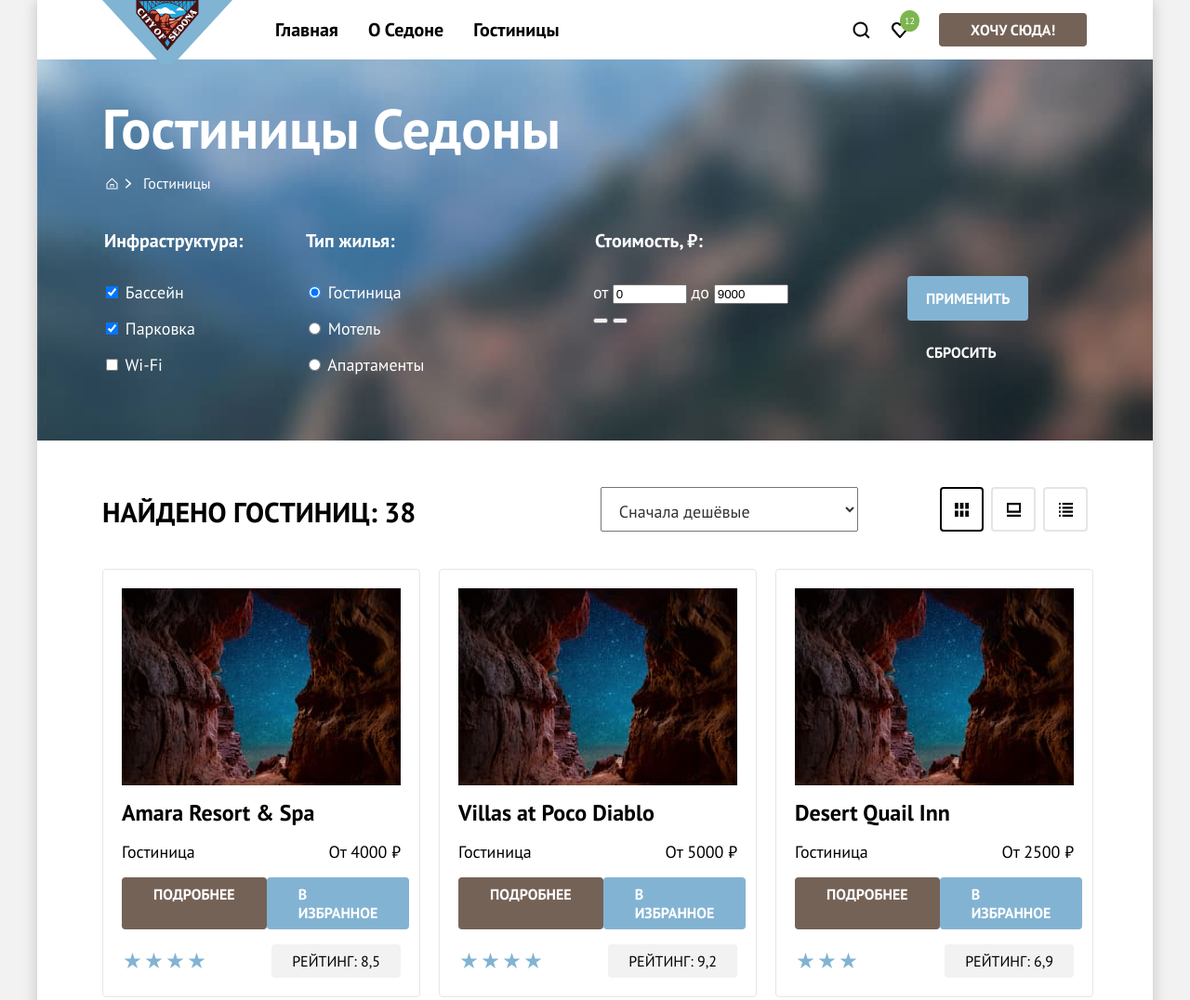
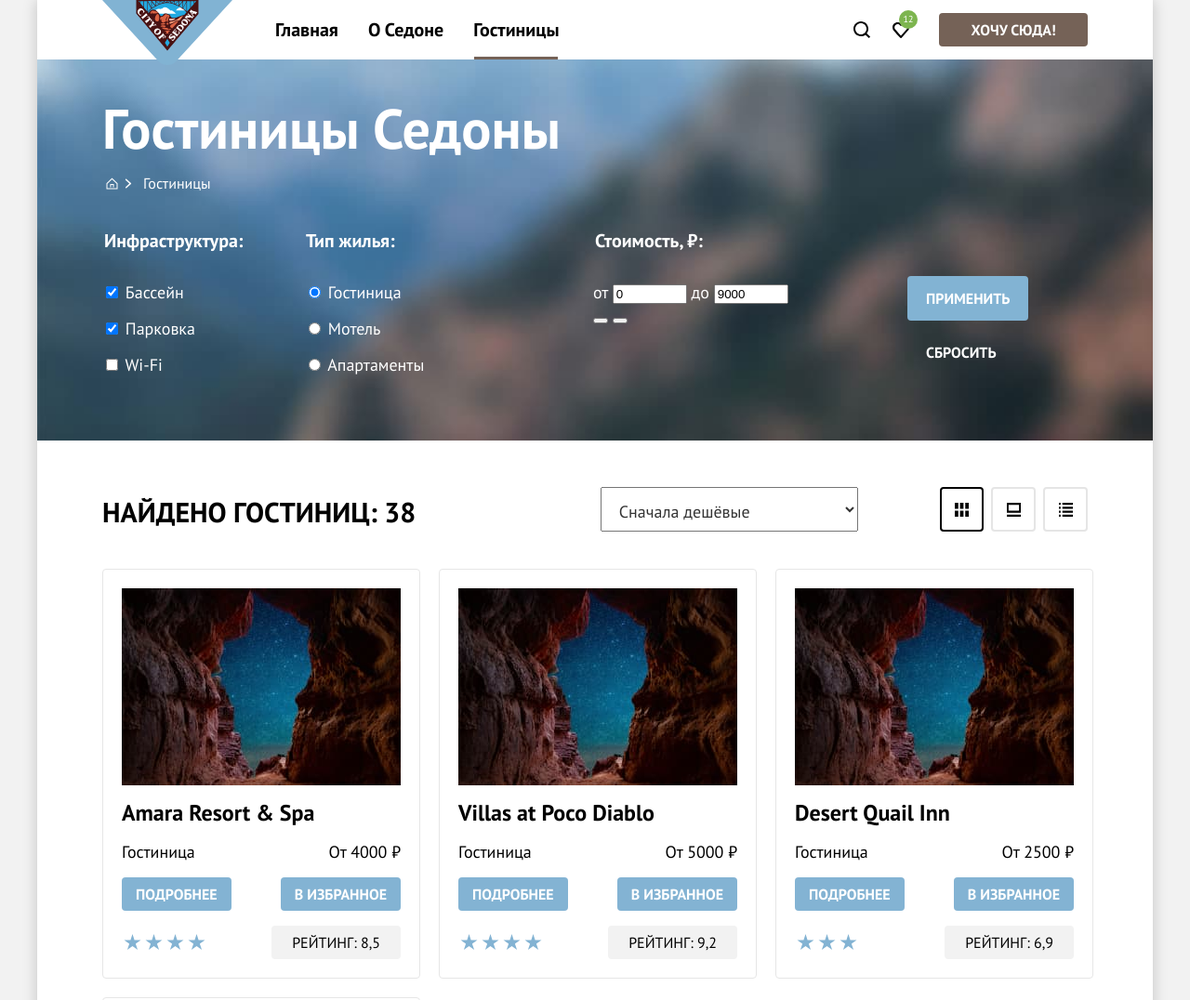
Before and after one commit to htmlacademy-htmlcss/2369733-sedona-38, a plain HTML site: page catalog.html in a window 1280 px wide. Shown: the top 1076 px of the page at 93% size. Drawn offline with Linux system fonts and the light colour scheme.

Commit message:
navigation final + hofer nav

```diff
--- a/catalog.html
+++ b/catalog.html
@@ -12,39 +12,40 @@
 
     <header class="page-header" data-test="header">
       <nav class="navigation">
-        <a class="logo" href="index.html" href="#">
+        <a class="logo">
           <img src="image/logo.svg" width="140" height="70" alt="Логотип Седона">
         </a>
         <ul class="navigation-list">
-          <li class="navigation-item active">
+          <li class="navigation-item">
             <a class="navigation-link" href="index.html">Главная</a>
           </li>
           <li class="navigation-item">
             <a class="navigation-link" href="#">О Седоне</a>
           </li>
           <li class="navigation-item">
-            <a class="navigation-link" >Гостиницы</a>
+            <a class="navigation-link navigation-active">Гостиницы</a>
           </li>
+
         </ul>
 
-        <ul class="navigation-user">
-          <li class="user-item navigation-item">
-            <a class="navigation-search navigation-link">
-              <span class="visually-hidden">
-                Поиск гостиницы в седоне.
-              </span>
-            </a>
-          </li>
-          <li class="user-item  navigation-item">
-            <a class="navigation-favorites navigation-link" href="#">
-              <span class="visually-hidden">Избранное.</span>
-              <span class="icon">12</span>
-            </a>
-          </li>
-          <li class="user-item-button">
-            <a class="button button-color" href="#">Хочу сюда!</a>
-          </li>
-        </ul>
+
+        <div class="additional-menu">
+          <a class="icon-button" href="#">
+            <span class="visually-hidden">Поиск</span>
+            <svg width="19" height="19" viewBox="0 0 19 19" aria-hidden="true">
+              <path d="M18.0511 16.6L14.3406 12.9C15.3434 11.6 16.0454 9.9 16.0454 8C16.0454 3.6 12.4352 0 8.02271 0C3.61022 0 0 3.7 0 8.1C0 12.5 3.61022 16.1 8.02271 16.1C9.82781 16.1 11.5326 15.5 12.9366 14.4L16.6471 18.1L18.0511 16.6ZM8.02271 14.1C4.71334 14.1 2.00568 11.4 2.00568 8.1C2.00568 4.8 4.71334 2.1 8.02271 2.1C11.3321 2.1 14.0397 4.8 14.0397 8.1C14.0397 11.4 11.3321 14.1 8.02271 14.1Z" />
+            </svg>
+          </a>
+          <a class="icon-button" href="#">
+            <span class="visually-hidden">Избранное</span>
+            <span class="icon-button-counter">12</span>
+            <svg width="19" height="17" viewBox="0 0 19 17" aria-hidden="true">
+              <path d="M8.92526 17C8.62441 17 8.32356 16.9 8.12299 16.6C2.70766 10.5 1.40397 9.1 1.10312 8.7C0.401135 7.8 0 6.6 0 5.4C0 2.4 2.40681 0 5.51561 0C6.8193 0 8.02271 0.5 9.02554 1.3C10.0284 0.5 11.3321 0 12.5355 0C15.544 0 18.0511 2.4 18.0511 5.4C18.0511 6.7 17.5497 7.9 16.7474 8.8L9.72753 16.7C9.52696 16.9 9.3264 17 8.92526 17ZM2.90823 7.5C3.20908 7.9 6.41816 11.5 9.02554 14.4L15.2431 7.4C15.7446 6.9 15.9451 6.2 15.9451 5.4C15.9451 3.6 14.4409 2.1 12.6358 2.1C11.6329 2.1 10.6301 2.6 9.9281 3.4C9.62725 3.7 9.3264 3.8 9.02554 3.8C8.72469 3.8 8.42384 3.6 8.22327 3.4C7.52129 2.6 6.51845 2.1 5.51561 2.1C3.7105 2.1 2.20624 3.6 2.20624 5.4C2.10596 6.3 2.5071 7 2.90823 7.5C2.80795 7.5 2.80795 7.5 2.90823 7.5Z" />
+            </svg>
+          </a>
+          <a href="#" class="button button-secondary additional-menu-button">Хочу сюда!</a>
+        </div>
+
 
       </nav>
 
--- a/styles/styles.css
+++ b/styles/styles.css
@@ -57,136 +57,137 @@
   width: 1200px;
 }
 
-.main-container{
+.main-container {
   flex-grow: 1;
 }
 
 /* button */
-.button{
+.button {
+  font-family: inherit;
+  font-size: 16px;
+  font-weight: 700;
+  text-align: center;
   color: #FFF;
-  background-color: #83B3D3;
-  font-family: inherit;
+  background-color: #83b3d3;
+  border: none;
   text-transform: uppercase;
-  font-weight: 700;
-  font-size: 16px;
+  text-decoration: none;
   line-height: 20px;
-  text-decoration: none;
-  border: none;
+  display: inline-block;
+  margin: 0;
+  padding: 8px 15px 8px;
   border-radius: 4px;
-  cursor: pointer;
-  padding: 8px 34px;
-  display: inline-block;
-box-sizing: border-box;
-
 }
 
-.button-color {
+.button-secondary {
   background-color: #756257;
 }
 
-.subscribe-button{
-font-size: 20px;
-line-height: 36px;
-}
-
-.favorites{
-background-color: #7DB54F;
-
-}
-
 /* page-header */
-.page-header{
-padding: 0 70px;
-}
-
-.navigation{
-  display: flex;
-  width: 1140px;
-
-}
-
-.logo{
+.logo {
   position: relative;
   z-index: 1;
   display: block;
   margin-bottom: -11px;
 }
 
-.navigation-list{
-  font-size: 20px;
-  font-weight: 700;
-  line-height: 24px;
-  list-style: none;
+.navigation {
+  padding: 0 70px;
+  display: grid;
+  grid-template-columns: max-content 1fr max-content;
+  gap: 30px;
+  min-height: 64px;
+}
+
+.navigation-list {
   display: flex;
+  list-style-type: none;
   flex-wrap: wrap;
   margin: 0;
-  margin-left: 30px;
-  margin-right: auto;
   padding: 0;
-width: 400px;
+  font-size: 20px;
+  line-height: 24px;
+  font-weight: 700;
 }
 
-.navigation-item {
-  display: flex;
-}
-
-.navigation-user{
-  list-style: none;
-  display: flex;
-  flex-wrap: wrap;
-  width: 340px;
-  position: relative;
-  margin: 0;
-  padding: 0;
-
-}
-
-.navigation-link{
+.navigation-link {
   text-decoration: none;
   color: #000;
   display: block;
   padding: 20px 16px;
-
 }
 
-.navigation-search{
-  background-image: url(../image/decor/search.svg);
-  background-repeat: no-repeat;
-background-position: center;
+.navigation-link[href]:hover {
+  color: #333333d8;
 }
 
-.navigation-favorites{
-  background-image: url(../image/decor/favorites.svg);
-  background-repeat: no-repeat;
-  background-position: center;
-  position: relative;
-  margin-left: 10px;
+.navigation-link[href]:active {
+  color: #333;
+  opacity: 0.3;
 }
 
-
-.navigation-favorites .icon{
-  font-size: 10px;
-text-decoration: none;
-background-color: #7DB54F;
-color: #fff;
-position: absolute;
-border-radius: 50%;
-box-sizing: border-box;
-top: 11px;
-padding: 5px;
+.navigation-active {
+  position: relative;
 }
 
-.user-item{
-  cursor: pointer;
+.navigation-active::after {
+  content: "";
+  position: absolute;
+  right: 17px;
+  left: 17px;
+  bottom: 0;
+  height: 3px;
+  background-color: #756257;
 }
 
-.user-item-button{
-padding: 14px 0;
-padding-left: 26px;
+.additional-menu {
+  display: flex;
+  align-items: center;
+  flex-wrap: wrap;
+  justify-content: flex-end;
+  max-width: 322px;
+}
+
+.additional-menu-button {
+  min-width: 130px;
+  margin-left: 20px;
+}
+
+.icon-button {
+  position: relative;
+  display: grid;
+  place-content: center;
+  width: 42px;
+  height: 42px;
+  fill: #000;
+  background-repeat: no-repeat;
+  background-position: 50% 50%;
+}
+
+.icon-button:hover {
+  fill: #756257;
+}
+
+.icon-button:active {
+  fill: rgba(95, 77, 67, 0.3);
+}
+
+.icon-button-counter {
+  position: absolute;
+  top: 0;
+  right: 3px;
+  min-width: 20px;
+  min-height: 20px;
+  color: #fff;
+  background-color: #7DB54F;
+  border-radius: 50%;
+  line-height: 20px;
+  font-size: 10px;
+  text-align: center;
 }
 
 /* hero */
-.hero{
+.hero {
   background-image: url(../image/background/hero-1.jpg);
   background-color: #000000;
   background-size: cover, contain;
@@ -201,7 +202,7 @@
   margin-bottom: 69px;
 }
 
-.hero::after{
+.hero::after {
   content: '';
   width: 1200px;
   height: 200px;
@@ -211,69 +212,70 @@
   bottom: -143px;
 }
 
-.hero img{
+.hero img {
   display: block;
   margin: 0 auto;
 }
 
 /* advantages */
 
-.advantages-items{
+.advantages-items {
   margin-bottom: 64px;
 }
-.advantages-items:last-child{
+
+.advantages-items:last-child {
   margin-bottom: 0;
 }
 
-.advantages{
+.advantages {
   text-align: center;
 }
 
 
 
-.sedona-benefits{
+.sedona-benefits {
   margin: 0;
   padding: 0;
   display: grid;
   grid-template-columns: 1fr 1fr 1fr;
-  grid-template-rows: 385px ;
+  grid-template-rows: 385px;
 }
 
-.advantages-item{
+.advantages-item {
   padding: 80px 85px;
 }
 
 
-.advantages-item:nth-child(3){
-  background-color:  rgba(131, 179, 211, 0.20);
+.advantages-item:nth-child(3) {
+  background-color: rgba(131, 179, 211, 0.20);
 }
 
 .advantages-item:nth-child(2),
-.advantages-item:nth-child(4){
-  background-color:  rgba(131, 179, 211, 0.12);
+.advantages-item:nth-child(4) {
+  background-color: rgba(131, 179, 211, 0.12);
 }
 
-.primacy-active{
+.primacy-active {
   grid-column: 1 / 4;
   display: flex;
 }
 
 
 
-.advantages-list{
+.advantages-list {
   list-style: none;
   margin: 0;
   padding: 0;
   flex-wrap: wrap;
 }
 
-.title-advantages{
+.title-advantages {
   padding-top: 10px;
 }
 
 
 
-.hero-title{
+.hero-title {
   font-size: 30px;
   font-weight: 700;
   line-height: 36px;
@@ -281,22 +283,22 @@
   text-transform: uppercase;
 
   margin: 0;
-margin-bottom:  25px;
+  margin-bottom: 25px;
 
 }
 
-.hero-text{
+.hero-text {
   font-size: 22px;
   line-height: 26px;
   margin-top: 0;
   margin-bottom: 90px;
 }
 
-.hero-text-primacy{
+.hero-text-primacy {
   margin-bottom: 60px;
 }
 
-.advantages-title{
+.advantages-title {
   font-size: 24px;
   font-weight: 700;
   line-height: 28px;
@@ -304,7 +306,7 @@
   margin-bottom: 60px;
 }
 
-.advantages-text{
+.advantages-text {
   font-size: 18px;
   line-height: 21px;
   text-align: center;
@@ -312,24 +314,24 @@
 
 }
 
-.primacy-title{
+.primacy-title {
   color: #fff;
 }
 
-.housing{
+.housing {
   background-image: url(../image/decor/Icon=home.svg);
-background-color:  rgba(131, 179, 211, 0.20);
+  background-color: rgba(131, 179, 211, 0.20);
   background-repeat: no-repeat;
   background-position: left 163px top 82px;
 }
 
-.food{
+.food {
   background-image: url(../image/decor/Icon=food.svg);
   background-repeat: no-repeat;
   background-position: left 163px top 82px;
 }
 
-.souvenirs{
+.souvenirs {
   background-image: url(../image/decor/Icon=souvenir.svg);
   background-color: rgba(131, 179, 211, 0.12);
   background-repeat: no-repeat;
@@ -337,27 +339,29 @@
 }
 
 
-.wrrapper-reverse{
+.wrrapper-reverse {
   flex-direction: row-reverse;
 }
 
-.primacy-active{
+.primacy-active {
   color: #fff;
   background-color: #82B3D3;
 
 }
+
 .sedona-benefits,
-.primacy-list{
+.primacy-list {
   list-style: none;
 }
 
 /* search */
-.search{
+.search {
   text-align: center;
   padding: 96px 304px 96px;
 
 }
-.search-title{
+
+.search-title {
   color: #000;
   font-size: 30px;
   font-weight: 700;
@@ -366,7 +370,7 @@
   margin: 0;
 }
 
-.search-text{
+.search-text {
   font-size: 22px;
   line-height: 26px;
   margin-bottom: 52px;
@@ -374,13 +378,13 @@
 
 }
 
-.search-button{
+.search-button {
   font-size: 20px;
   line-height: 36px;
   padding: 8px 50px;
 }
 
-.prim-title{
+.prim-title {
   font-size: 24px;
   font-weight: 700;
   line-height: 28px;
@@ -390,7 +394,7 @@
   margin-bottom: 28px;
 }
 
-.prim-text{
+.prim-text {
   font-size: 18px;
   line-height: 21px;
   text-align: center;
@@ -398,12 +402,12 @@
 }
 
 /* subscribe */
-.subscribe{
+.subscribe {
   text-align: center;
   padding: 96px 258px 104px;
 }
 
-.subscribe-bg{
+.subscribe-bg {
   background: no-repeat url(../image/background/subscribe.jpg);
   background-color: #82B3D3;
   color: #FFF;
@@ -411,7 +415,7 @@
   text-align: center;
 }
 
-.subscribe-title{
+.subscribe-title {
   font-size: 30px;
   font-weight: 700;
   line-height: 36px;
@@ -420,14 +424,14 @@
   margin-bottom: 22px;
 }
 
-.subscribe-text{
+.subscribe-text {
   font-size: 22px;
   line-height: 26px;
   margin: 0;
   margin-bottom: 54px;
 }
 
-.field-input{
+.field-input {
   font-family: inherit;
   font-size: 18px;
   background-color: #f2f2f2;
@@ -438,11 +442,11 @@
 
 }
 
-.field-input::placeholder{
+.field-input::placeholder {
   padding-left: 20px;
 }
 
-.subscribe-button{
+.subscribe-button {
   margin-left: -5px;
   border-radius: 0%;
   padding: 8px 20px;
@@ -450,14 +454,14 @@
 }
 
 /* footer  */
-.main-footer{
+.main-footer {
   display: flex;
   padding: 45px 68px;
   justify-content: space-between;
   width: 1060px;
 }
 
-.footer-social-list{
+.footer-social-list {
   display: flex;
   list-style: none;
   margin: 0;
@@ -476,11 +480,11 @@
 
 }
 
-.footer-phone{
+.footer-phone {
   width: 335px;
 }
 
-.social-link{
+.social-link {
   padding: 20px 24px;
 
   display: block;
@@ -488,7 +492,7 @@
   cursor: pointer;
 }
 
-.social-icon{
+.social-icon {
   width: 22px;
   height: 17px;
   position: absolute;
@@ -502,11 +506,11 @@
 /* catalog */
 /* filter */
 
-.breadcrumbs{
+.breadcrumbs {
   font-size: 16px;
 }
 
-.filter{
+.filter {
   background: no-repeat url(../image/background/filter.jpg);
   background-color: #82B3D3;
   color: #fff;
@@ -516,7 +520,7 @@
 
 
 
-.breadcrumbs{
+.breadcrumbs {
   list-style: none;
   display: flex;
   margin: 0;
@@ -524,7 +528,7 @@
   margin-bottom: 40px;
 }
 
-.breadcrumbs-item:nth-child(1){
+.breadcrumbs-item:nth-child(1) {
   background-image: url(../image/decor/Vector-home.svg);
   background-repeat: no-repeat;
   width: 12px;
@@ -533,38 +537,40 @@
   background-position: center;
 }
 
-.crumb{
+.crumb {
   padding-left: 24px;
   background-image: url(../image/decor/crumb.svg);
   background-repeat: no-repeat;
   background-position: center left 4px;
 }
 
-.filter-form{
+.filter-form {
   display: grid;
   grid-template-columns: 200px 200px 1fr 224px;
   gap: 17px;
 }
 
-.wrrap-card{
+.wrrap-card {
   padding: 40px 70px 60px;
 }
 
 .filter-list,
-.catalog-filter-list{
+.catalog-filter-list {
   list-style: none;
 }
-.product-card-image{
+
+.product-card-image {
   display: block;
   width: 300px;
   height: 212px;
 }
-.filter-list{
+
+.filter-list {
   padding: 0;
   margin: 0;
 }
 
-.filter-title{
+.filter-title {
   font-size: 60px;
   line-height: 78px;
   margin: 0;
@@ -572,21 +578,21 @@
   margin-bottom: 10px;
 }
 
-.catalog-filter-group{
+.catalog-filter-group {
   margin: 0;
   padding: 0;
 
   border: none;
 }
 
-.filter-fieldset-coin{
+.filter-fieldset-coin {
   margin-left: 94px;
 }
 
 
 
 
-.catalog-filter-title{
+.catalog-filter-title {
   font-size: 20px;
   font-weight: 700;
   line-height: 24px;
@@ -594,25 +600,25 @@
   margin-bottom: 32px;
 }
 
-.control-input{
+.control-input {
   font-size: 18px;
   line-height: 24px;
   font-weight: 700;
-color:#000;
+  color: #000;
   font-family: inherit;
 
 
 }
 
-.filter-item{
+.filter-item {
   margin-bottom: 16px;
 }
 
-.filter-item:last-child{
+.filter-item:last-child {
   margin-bottom: 0;
 }
 
-.filter-buttons{
+.filter-buttons {
   margin-left: 30px;
   padding-top: 50px;
 }
@@ -636,20 +642,21 @@
   padding: 8px 20px;
 
 }
-.wrrap-button{
+
+.wrrap-button {
   display: flex;
   justify-content: space-between;
 }
 
 /* catalog */
-.wrrap{
+.wrrap {
   width: 1060px;
   display: flex;
   margin: 50px 70px 0;
 
 }
 
-.catalog-title{
+.catalog-title {
   font-size: 30px;
   font-weight: 700;
   line-height: 36px;
@@ -659,7 +666,7 @@
   width: 350px;
 }
 
-.select-control{
+.select-control {
   font-family: inherit;
   font-size: 18px;
   width: 280px;
@@ -673,21 +680,21 @@
 
 
 
-.sorting-button{
+.sorting-button {
   display: block;
   padding: 14px 12px;
   cursor: pointer;
   margin-left: 8px;
   border-radius: 4px;
-border: 2px solid  #E5E5E5;
+  border: 2px solid #E5E5E5;
   background-color: #FFF;
 }
 
-.sorting-active{
-  border: 2px solid  #000;
+.sorting-active {
+  border: 2px solid #000;
 }
 
-.sorting-table{
+.sorting-table {
   width: 48px;
   height: 48px;
   background-image: url(../image/decor/sorting.svg);
@@ -696,7 +703,7 @@
   background-position: center;
 }
 
-.sorting-screen{
+.sorting-screen {
   width: 48px;
   height: 48px;
   background-image: url(../image/decor/sorting-1.svg);
@@ -705,7 +712,7 @@
   background-position: center;
 }
 
-.sorting-list{
+.sorting-list {
   width: 48px;
   height: 48px;
   background-image: url(../image/decor/sorting-2.svg);
@@ -716,7 +723,7 @@
 
 
 /* product-card */
-.product-list{
+.product-list {
   display: grid;
   grid-template-columns: 1fr 1fr 1fr;
   gap: 20px;
@@ -726,7 +733,7 @@
 
 }
 
-.product-card{
+.product-card {
   width: 300px;
   display: flex;
   flex-direction: column;
@@ -735,30 +742,31 @@
   border: 1px solid #E6E6E6;
 }
 
-.product-card-title{
+.product-card-title {
   font-size: 24px;
   line-height: 28px;
   margin: 16px 0;
 }
-.product-card-price{
+
+.product-card-price {
   display: flex;
   justify-content: space-between;
   margin: 0;
   margin-bottom: 16px;
 }
 
-.product-card-link{
+.product-card-link {
   color: #000000;
   text-decoration: none;
 }
 
-.card-rate{
+.card-rate {
 
   font-size: 16px;
   line-height: 20px;
   text-transform: uppercase;
   padding: 8px 22px;
-  background-color:  rgba(242, 242, 242, 1);
+  background-color: rgba(242, 242, 242, 1);
   border-radius: 4px;
   margin-bottom: 0;
 }
@@ -799,7 +807,7 @@
 /* pagination */
 
 
-.pagination{
+.pagination {
   display: flex;
   list-style: none;
   margin: 0;
@@ -811,22 +819,23 @@
   margin-bottom: 70px;
 }
 
-.pagination-item{
+.pagination-item {
   margin-right: 15px;
   margin-top: 20px;
   background-color: #83B3D3;
   border-radius: 4px;
 }
+
 .pagination-link {
   text-decoration: none;
   padding: 12px 22px;
   display: block;
-  color:  #FFF;
+  color: #FFF;
 }
 
 .pagination-link-active,
-.pagination-link-end{
-  background-color:  rgba(255, 255, 255, 1);
+.pagination-link-end {
+  background-color: rgba(255, 255, 255, 1);
 
   color: #000;
 
```
Also changed, not shown: index.html (+20 -20 lines). Lines whose indentation alone changed are shown as unchanged.
